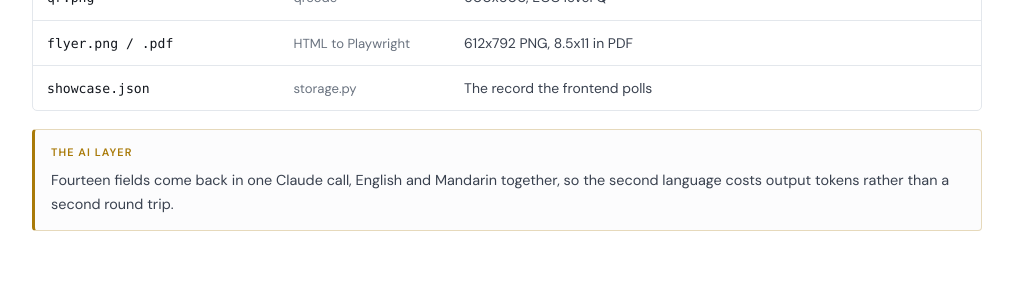
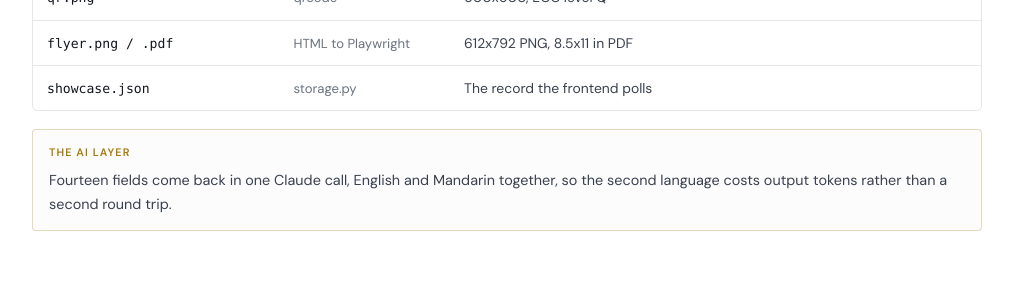
Before and after one commit to frxyoz/portfolio, a Next.js app: page /projects/minddo in a window 1280 px wide. Shown: the part 1240-1521 px from the top of the page, without its empty margins (258-1271 px from the left). Built offline with nearby package versions, Linux system fonts and the light colour scheme.

Commit message:
style: drop the colored left rule from callout notes
The 3px accent bar read as a status stripe pulled in from another design
system, and clashed with the hairline borders every other framed element on
the page uses. The tone is still carried by the border tint, the background
and the label color.

```diff
--- a/src/components/minddo/ui.tsx
+++ b/src/components/minddo/ui.tsx
@@ -87,7 +87,7 @@ export function Note({ label, tone = 'accent', children }: { label: string; tone
     const c = tone === 'warn' ? T.bad : { stroke: T.accent, fill: T.accentSoft, text: T.ink };
     return (
         <div style={{
-            border: `1px solid ${c.stroke}44`, borderLeft: `3px solid ${c.stroke}`,
+            border: `1px solid ${c.stroke}44`,
             background: tone === 'warn' ? '#fff8f7' : T.surfaceAlt,
             padding: '14px 16px', margin: '18px 0', borderRadius: 4,
         }}>
```
